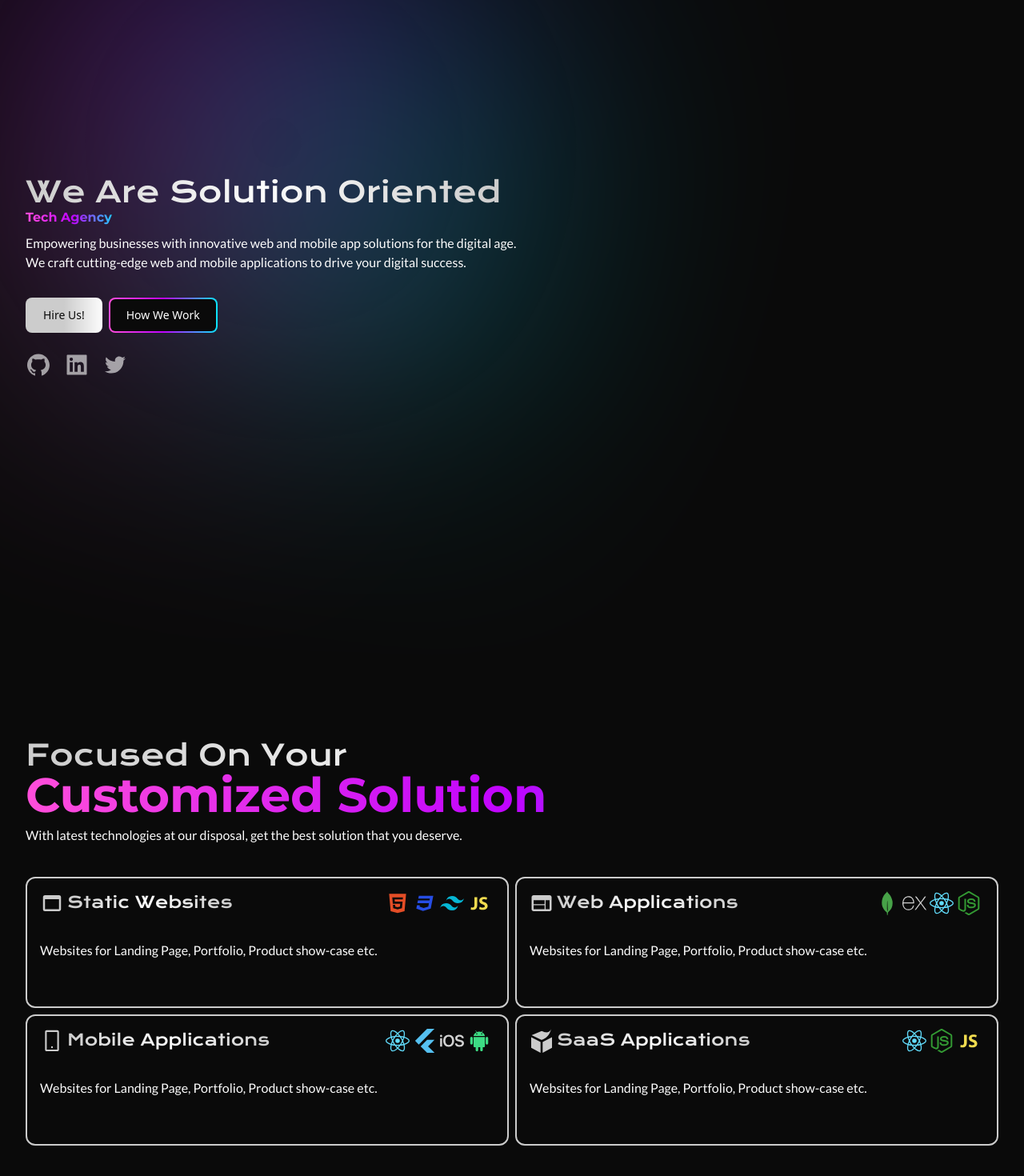
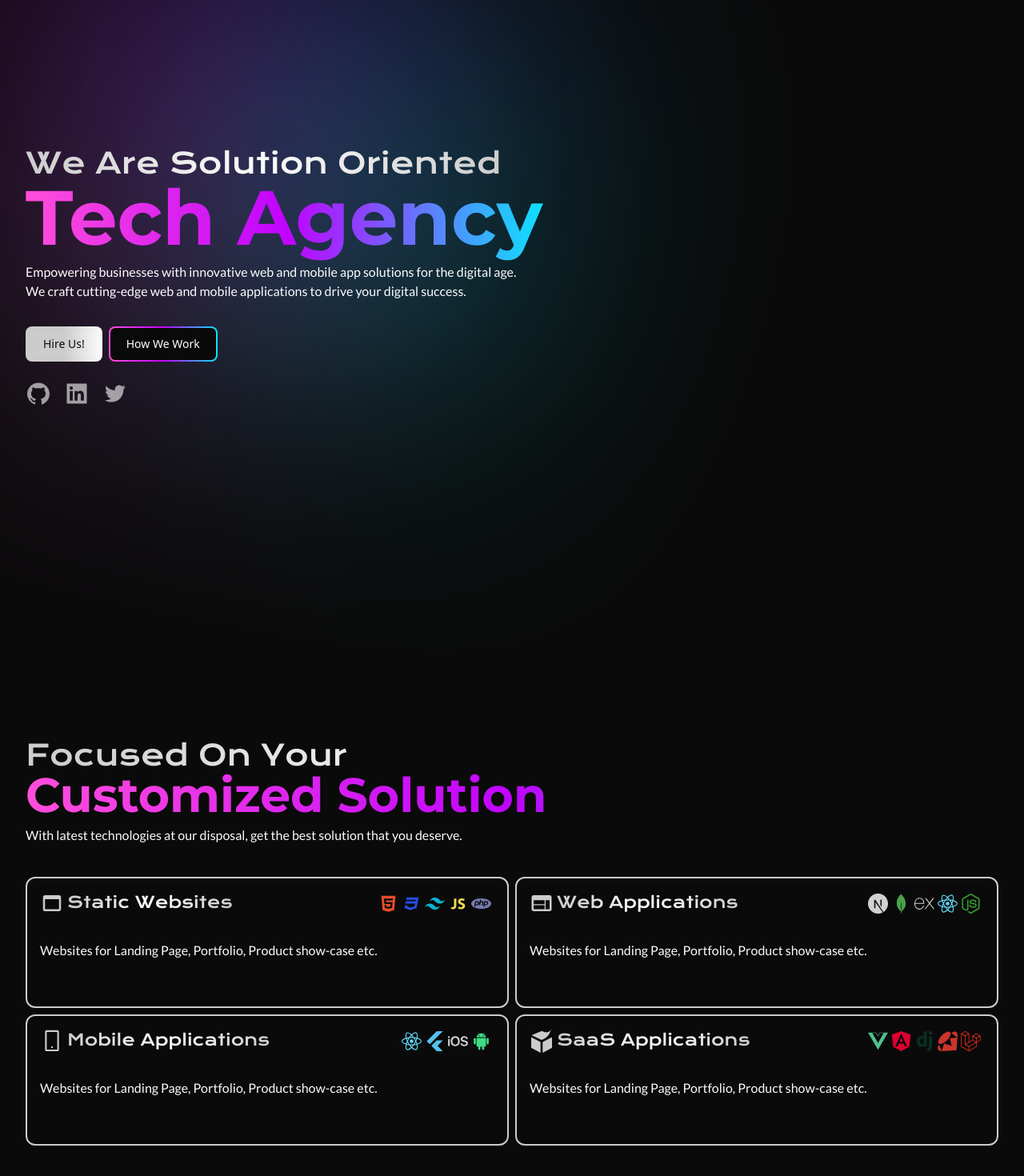
Before and after one commit to asif-bhuti/perceptron-client, a React (Create React App) app: page /contact in a window 1280 px wide. Shown: the part 166-1636 px from the top of the page at 80% size. Built offline with nearby package versions, Linux system fonts and the light colour scheme.

Commit message:
Create Animation and InViewAnimationTrigger and Update Service.jsx

```diff
--- a/package.json
+++ b/package.json
@@ -9,10 +9,12 @@
     "@testing-library/user-event": "^13.5.0",
     "autoprefixer": "^10.4.14",
     "clsx": "^2.0.0",
+    "framer-motion": "^10.13.1",
     "postcss": "^8.4.27",
     "react": "^18.2.0",
     "react-dom": "^18.2.0",
     "react-icons": "^4.10.1",
+    "react-intersection-observer": "^9.5.2",
     "react-router-dom": "^6.14.2",
     "react-scripts": "5.0.1",
     "react-scroll": "^1.8.9",
--- /dev/null
+++ b/src/components/anim/PopUp.jsx
@@ -0,0 +1,29 @@
+import React from "react";
+import { motion } from "framer-motion";
+import { useInView } from "react-intersection-observer";
+
+export const PopUp = ({ delay = 0.3, children, className }) => {
+  const { ref, inView } = useInView({ triggerOnce: true });
+
+  return (
+    <motion.div
+      ref={ref}
+      initial={{ opacity: 0, scale: 0.5 }}
+      animate={{ opacity: inView ? 1 : 0, scale: inView ? 1 : 0.5 }}
+      transition={{
+        duration: 0.3,
+        delay: delay,
+        ease: [0, 0.71, 0.2, 1.01],
+        scale: {
+          type: "spring",
+          damping: 5,
+          stiffness: 100,
+          restDelta: 0.001,
+        },
+      }}
+      className={className}
+    >
+      {children}
+    </motion.div>
+  );
+};
--- /dev/null
+++ b/src/components/anim/SlideIn.jsx
@@ -0,0 +1,20 @@
+import React from "react";
+import { motion } from "framer-motion";
+import { useInView } from "react-intersection-observer";
+
+export const SlideIn = ({ delay = 0.3, direction, children, className }) => {
+  const axis = direction === "left" ? -100 : 100;
+  const { ref, inView } = useInView({ triggerOnce: true });
+
+  return (
+    <motion.div
+      ref={ref}
+      initial={{ opacity: 0, x: axis }}
+      animate={{ opacity: inView ? 1 : 0, x: inView ? 0 : axis }}
+      transition={{ duration: 0.6, delay: delay }}
+      className={className}
+    >
+      {children}
+    </motion.div>
+  );
+};
--- a/src/components/card/InfoCard.jsx
+++ b/src/components/card/InfoCard.jsx
@@ -15,7 +15,7 @@ export const InfoCard = ({ Icon, HeadingText, BodyText, HeadingIcons }) => {
           {HeadingIcons.map((item, index) => (
             <item.Icon
               key={index}
-              size={"30px"}
+              size={"25px"}
               color={item.color}
               className="text-primary-200 mr-1"
             />
--- a/src/components/index.js
+++ b/src/components/index.js
@@ -2,6 +2,8 @@
 export { Navbar } from "./navbar/Navbar";
 //anim
 export { Floating } from "./anim/Floating";
+export { SlideIn } from "./anim/SlideIn";
+export { PopUp } from "./anim/PopUp";
 //button
 export { Button } from "./button/Button";
 //text
--- a/src/pages/home/Home.jsx
+++ b/src/pages/home/Home.jsx
@@ -3,6 +3,7 @@ import { Button } from "../../components";
 import { AiFillGithub, AiFillLinkedin, AiOutlineTwitter } from "react-icons/ai";
 import { Link } from "react-router-dom";
 import { Text } from "../../components";
+import { motion } from "framer-motion";
 
 const socialMediaIcons = [
   { Icon: AiFillGithub, link: "https://www.github.com/" },
@@ -12,6 +13,7 @@ const socialMediaIcons = [
 
 export const Home = () => {
   const SocialMediaIcon = ({ Icon, link, size = "32px", color = "fff" }) => (
+    <motion.div animate={{ rotate: 360 }} transition={{ from: 0, duration: 1 }}>
       <Link to={link}>
         <Icon
           size={size}
@@ -19,24 +21,48 @@ export const Home = () => {
           className="mr-4 opacity-60 hover:opacity-100 transition-all ease-in duration-75"
         />
       </Link>
+    </motion.div>
   );
 
   return (
     <div className="relative z-30 m-8 section" id="home">
       <div className="flex flex-col">
+        <motion.div
+          initial={{ opacity: 0, x: -100 }}
+          animate={{ opacity: 1, x: 0 }}
+          transition={{ duration: 0.6, delay: 0.3 }}
+          className="flex flex-col"
+        >
           <Text variant="heading">We Are Solution Oriented</Text>
-        <Text variant="title" size="8xl">
+          <Text variant="title" className={"text-8xl"}>
             Tech Agency
           </Text>
           <Text>
-          Empowering businesses with innovative web and mobile app solutions for
-          the digital age. We craft cutting-edge web and mobile applications to
-          drive your digital success.
+            Empowering businesses with innovative web and mobile app solutions
+            for the digital age. We craft cutting-edge web and mobile
+            applications to drive your digital success.
           </Text>
+        </motion.div>
         <span className="my-4"></span>
         <div className="flex">
+          <motion.div
+            initial={{ opacity: 0, scale: 0.5 }}
+            animate={{ opacity: 1, scale: 1 }}
+            transition={{
+              duration: 0.3,
+              ease: [0, 0.71, 0.2, 1.01],
+              scale: {
+                type: "spring",
+                damping: 5,
+                stiffness: 100,
+                restDelta: 0.001,
+              },
+            }}
+          >
             <Button variant={"primary"}>Hire Us!</Button>
+
             <Button>How We Work</Button>
+          </motion.div>
         </div>
         <span className="my-2"></span>
         <div className="flex">
--- a/src/pages/services/Services.jsx
+++ b/src/pages/services/Services.jsx
@@ -1,4 +1,5 @@
 import React from "react";
+import { Text, InfoCard, SlideIn, PopUp } from "../../components";
 import { MdWebAsset, MdWeb } from "react-icons/md";
 import {
   SiMongodb,
@@ -8,20 +9,28 @@ import {
   SiNodedotjs,
   SiFlutter,
   SiIos,
+  SiVuedotjs,
+  SiNextdotjs,
+  SiAngular,
+  SiDjango,
+  SiRuby,
+  SiLaravel,
+  SiPhp,
   SiSemanticweb,
 } from "react-icons/si";
 import { AiOutlineMobile, AiFillAndroid } from "react-icons/ai";
 import { DiHtml5, DiCss3Full, DiJavascript1 } from "react-icons/di";
-import { Text, InfoCard } from "../../components";
 
 const staticWebsiteIcons = [
   { Icon: DiHtml5, color: "#E44D26" },
   { Icon: DiCss3Full, color: "#264DE4" },
   { Icon: SiTailwindcss, color: "#06B6D4" },
   { Icon: DiJavascript1, color: "#F0DB4F" },
+  { Icon: SiPhp, color: "#777BB4" },
 ];
 
 const webAppIcons = [
+  { Icon: SiNextdotjs, color: "#D1D1D1" },
   { Icon: SiMongodb, color: "#47A248" },
   { Icon: SiExpress, color: "#D1D1D1" },
   { Icon: SiReact, color: "#61DBFB" },
@@ -36,9 +45,11 @@ const mobileAppsIcons = [
 ];
 
 const saasAppsIcons = [
-  { Icon: SiReact, color: "#61DBFB" },
-  { Icon: SiNodedotjs, color: "#339933" },
-  { Icon: DiJavascript1, color: "#F0DB4F" },
+  { Icon: SiVuedotjs, color: "#4FC08D" },
+  { Icon: SiAngular, color: "#DD0031" },
+  { Icon: SiDjango, color: "#092E20" },
+  { Icon: SiRuby, color: "#CC342D" },
+  { Icon: SiLaravel, color: "#FF2D20" },
 ];
 
 export const Services = () => {
@@ -46,16 +57,20 @@ export const Services = () => {
     <div className="relative z-30 m-8 section" id="services">
       <div className="grid grid-cols-2 grid-rows-3 gap-2">
         <div className="col-span-2">
+          <SlideIn delay={0.8}>
             <Text variant="heading">Focused On Your</Text>
             <Text variant="title" className={"text-6xl"}>
               Customized Solution
             </Text>
+          </SlideIn>
+          <SlideIn direction={"left"}>
             <Text className={"mb-8"}>
-            With latest technologies at our disposal, get the best solution that
-            you deserve.
+              With latest technologies at our disposal, get the best solution
+              that you deserve.
             </Text>
+          </SlideIn>
         </div>
-        <div className="grid-cols-1">
+        <PopUp delay={0.1} className="grid-cols-1">
           <InfoCard
             Icon={MdWebAsset}
             HeadingText={"Static Websites"}
@@ -64,8 +79,8 @@ export const Services = () => {
             }
             HeadingIcons={staticWebsiteIcons}
           />
-        </div>
-        <div className="grid-cols-1">
+        </PopUp>
+        <PopUp className="grid-cols-1">
           <InfoCard
             Icon={MdWeb}
             HeadingText={"Web Applications"}
@@ -74,9 +89,8 @@ export const Services = () => {
             }
             HeadingIcons={webAppIcons}
           />
-        </div>
-        <div className="grid-cols-1 ">
-          {" "}
+        </PopUp>
+        <PopUp delay={0.5} className="grid-cols-1 ">
           <InfoCard
             Icon={AiOutlineMobile}
             HeadingText={"Mobile Applications"}
@@ -85,9 +99,8 @@ export const Services = () => {
             }
             HeadingIcons={mobileAppsIcons}
           />
-        </div>
-        <div className="grid-cols-1 ">
-          {" "}
+        </PopUp>
+        <PopUp delay={0.7} className="grid-cols-1 ">
           <InfoCard
             Icon={SiSemanticweb}
             HeadingText={"SaaS Applications"}
@@ -96,7 +109,7 @@ export const Services = () => {
             }
             HeadingIcons={saasAppsIcons}
           />
-        </div>
+        </PopUp>
       </div>
     </div>
   );
```
Also changed, not shown: 1 other file (tests, documents, lock files or other folders). Lines whose indentation alone changed are shown as unchanged.
